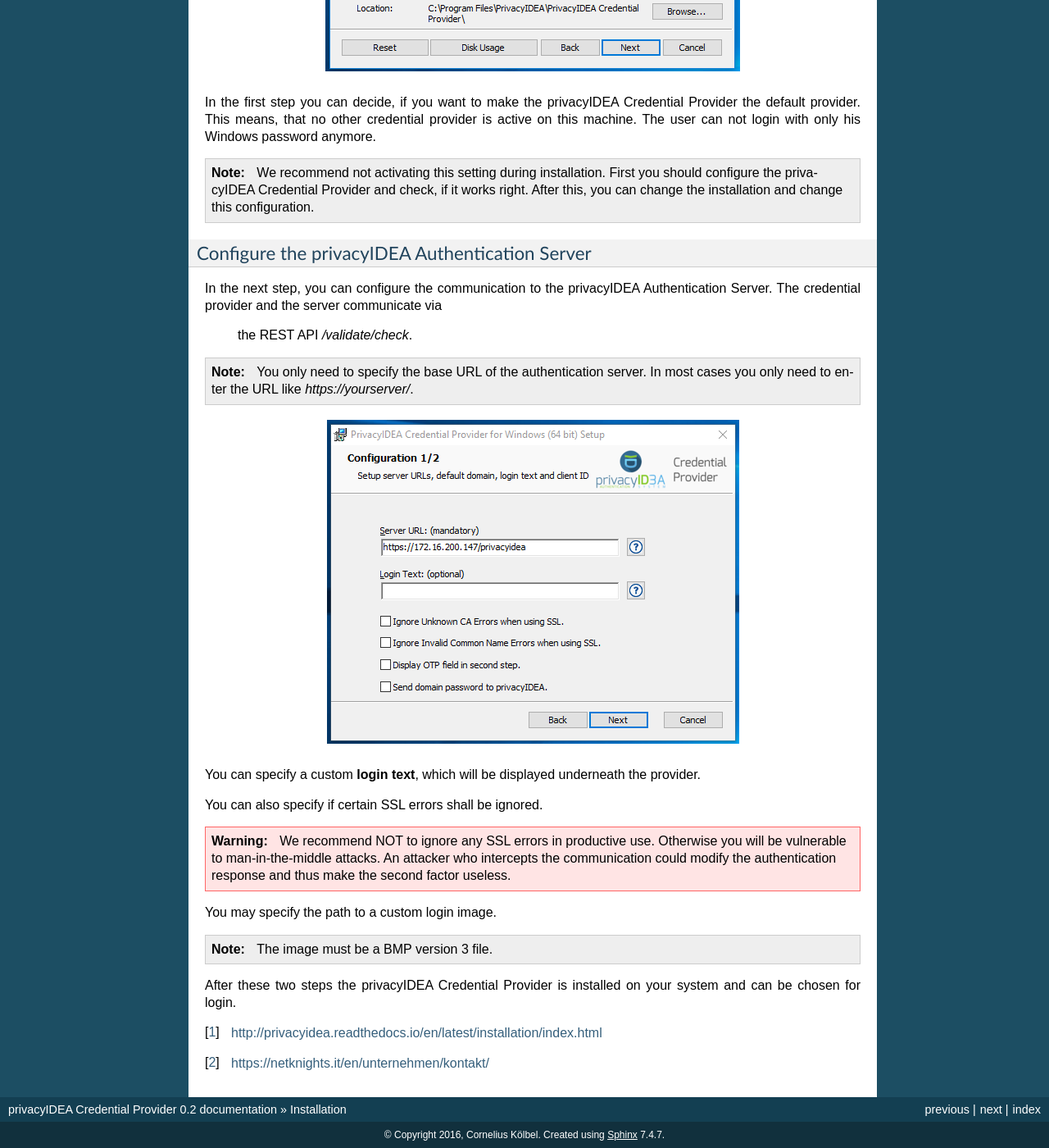
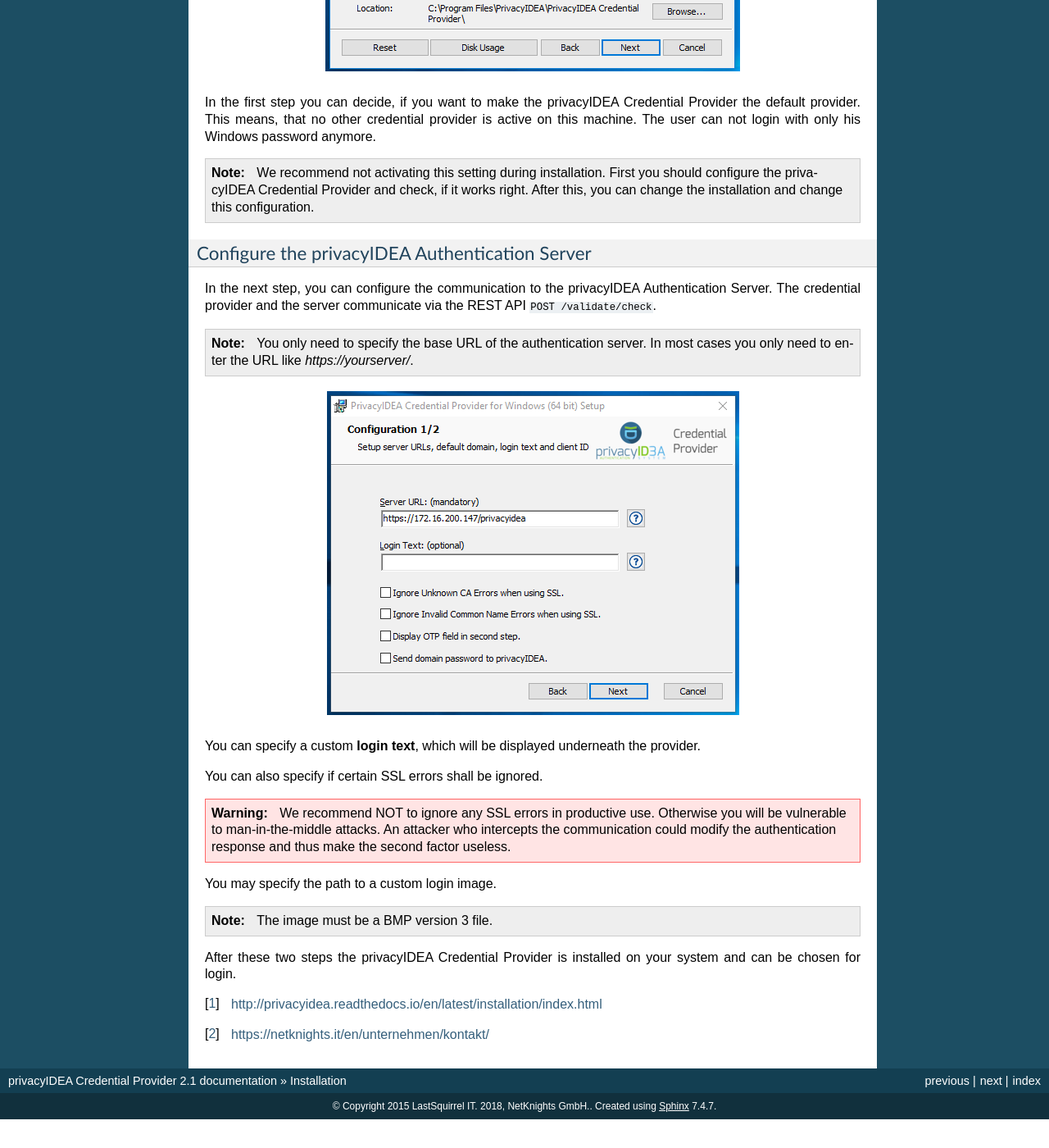
Before and after one commit to privacyidea/privacyidea-credential-provider, a Sphinx documentation site: the page built from doc/installation.rst, in a window 1280 px wide and 1400 px high, scrolled down 722 px. Shown: the whole window at 82% size. Built offline with Sphinx 7.4.7, drawn with Linux system fonts in a browser that asks for light colours; after the commit the page ends 2087 px from its top, so only the background shows below that; some of the changed text lies outside the part shown.

```diff
--- a/doc/conf.py
+++ b/doc/conf.py
@@ -44,16 +44,16 @@ master_doc = 'index'
 
 # General information about the project.
 project = u'privacyIDEA Credential Provider'
-copyright = u'2016, Cornelius Kölbel'
+copyright = u'2015 LastSquirrel IT. 2018, NetKnights GmbH.'
 
 # The version info for the project you're documenting, acts as replacement for
 # |version| and |release|, also used in various other places throughout the
 # built documents.
 #
 # The short X.Y version.
-version = '0.2'
+version = '2.1'
 # The full version, including alpha/beta/rc tags.
-release = '0.2'
+release = version
 
 # The language for content autogenerated by Sphinx. Refer to documentation
 # for a list of supported languages.
@@ -197,7 +197,7 @@ latex_elements = {
 #  author, documentclass [howto, manual, or own class]).
 latex_documents = [
   ('index', 'privacyIDEACredentialProvider.tex', u'privacyIDEA Credential Provider Documentation',
-   u'Cornelius Kölbel', 'manual'),
+   u'NetKnights GmbH', 'manual'),
 ]
 
 # The name of an image file (relative to this directory) to place at the top of
@@ -226,8 +226,8 @@ latex_documents = [
 # One entry per manual page. List of tuples
 # (source start file, name, description, authors, manual section).
 man_pages = [
-    ('index', 'privacyideacredentialprovider', u'privacyIDEA Credential Provider Documentation',
-     [u'Cornelius Kölbel'], 1)
+    ('index', 'privacyideacredentialprovider', u'privacyIDEA Credential Provider',
+     [u'NetKnights GmbH'], 1)
 ]
 
 # If true, show URL addresses after external links.
@@ -240,8 +240,8 @@ man_pages = [
 # (source start file, target name, title, author,
 #  dir menu entry, description, category)
 texinfo_documents = [
-  ('index', 'privacyIDEACredentialProvider', u'privacyIDEA Credential Provider Documentation',
-   u'Cornelius Kölbel', 'privacyIDEACredentialProvider', 'One line description of project.',
+  ('index', 'privacyIDEACredentialProvider', u'privacyIDEA Credential Provider',
+   u'NetKnights GmbH', 'privacyIDEACredentialProvider', 'One line description of project.',
    'Miscellaneous'),
 ]
 
--- a/doc/configuration.rst
+++ b/doc/configuration.rst
@@ -17,7 +17,7 @@ Registry Settings
 
 You can configure the privacyIDEA Credential Provider directly by modifying
 the corresponding registry keys. You can use administrative templates
- to deploy the credential provider on many desktops in your network.
+to deploy the credential provider on many desktops in your network.
 
 The configuration is located at
 ``Computer\HKEY_LOCAL_MACHINE\SOFTWARE\NetKnights GmbH\PrivacyIDEA-CP\``.
--- a/doc/installation.rst
+++ b/doc/installation.rst
@@ -43,7 +43,7 @@ Configure the privacyIDEA Authentication Server
 
 In the next step, you can configure the communication to the privacyIDEA
 Authentication Server. The credential provider and the server communicate via
- the REST API */validate/check*.
+the REST API ``POST /validate/check``.
 
 .. note:: You only need to specify the base URL of the authentication server.
    In most cases you only need to enter the URL like *https://yourserver/*.
--- a/doc/maintenance_support.rst
+++ b/doc/maintenance_support.rst
@@ -3,8 +3,8 @@
 Development, Maintenance and Support
 ====================================
 
-The privacyIDEA Credential Provider was first developed by Last Squirrel
- IT [#lastsquirrel]_. The company has a long experience in Microsoft Windows
+The privacyIDEA Credential Provider was first developed by Last Squirrel IT [#lastsquirrel]_.
+ The company has a long experience in Microsoft Windows
  security tools. They developed many different credential providers and
  plugins for Active Directory Federation Services.
 
```
